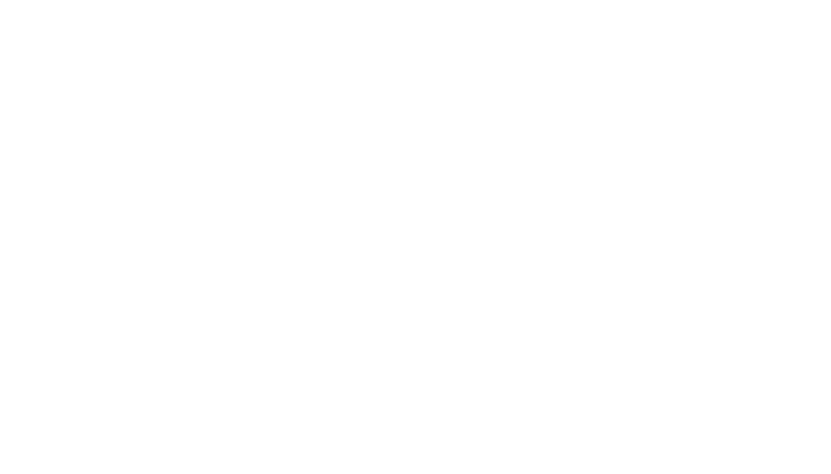
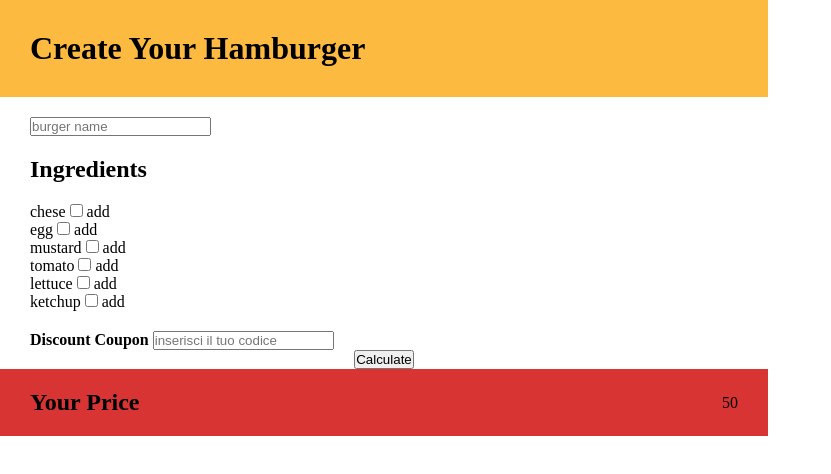
Before and after one commit to danielevergani/js-burger, a plain HTML site: page index.html in a window 1280 px wide. Shown: the whole page, without its empty margins (0-831 px from the left). Drawn offline with Linux system fonts and the light colour scheme.

Commit message:
struttura base fatta
iniziare con js

```diff
--- a/css/style.css
+++ b/css/style.css
@@ -0,0 +1,51 @@
+*{
+    margin: 0;
+    padding: 0;
+    box-sizing: border-box;
+}
+
+body{
+    width: 60%;
+}
+
+header{
+    background-color: #fcbb40;
+}
+
+header h1{
+    padding: 30px 0 30px 30px ;
+}
+
+#burger__name{
+    margin: 20px 0 20px 30px ;
+}
+
+#ingredients__calculate h2{
+    margin: 0 0 20px 30px;
+}
+
+#ingredients__calculate ul{
+    list-style: none;
+    margin-left: 30px;
+}
+
+.ingredient__name{
+    display: inline-block;
+}
+
+#ingredients__calculate h4{
+    display: inline-block;
+    margin: 20px 0 0 30px;
+}
+
+.button__container{
+    text-align: center;
+}
+
+#price__sect{
+    display: flex;
+    justify-content: space-between;
+    align-items: center;
+    padding: 20px 30px 20px 30px;
+    background-color: #d83434;
+}
--- a/index.html
+++ b/index.html
@@ -4,10 +4,61 @@
         <meta charset="UTF-8">
         <meta http-equiv="X-UA-Compatible" content="IE=edge">
         <meta name="viewport" content="width=device-width, initial-scale=1.0">
-        <title>Document</title>
+        <title>Create Your Hamburger</title>
         <link rel="stylesheet" href="css/style.css">
     </head>
     <body>
+        <header>
+            <h1>Create Your Hamburger</h1>
+        </header>
+
+        <main>
+            <section id="ingredients__calculate">
+                <input type="text" id="burger__name" placeholder="burger name" >
+
+                <h2>Ingredients</h2>
+                <ul>
+                    <li>
+                        <p class="ingredient__name">chese</p>
+                        <input type="checkbox" id="selection"> add
+                    </li>
+                    <li>
+                        <p class="ingredient__name">egg</p>
+                        <input type="checkbox" id="selection"> add
+                    </li>
+                    <li>
+                        <p class="ingredient__name">mustard</p>
+                        <input type="checkbox" id="selection"> add
+                    </li>
+                    <li>
+                        <p class="ingredient__name">tomato</p>
+                        <input type="checkbox" id="selection"> add
+                    </li>
+                    <li>
+                        <p class="ingredient__name">lettuce</p>
+                        <input type="checkbox" id="selection"> add
+                    </li>
+                    <li>
+                        <p class="ingredient__name">ketchup</p>
+                        <input type="checkbox" id="selection"> add
+                    </li>
+                </ul>
+
+                <div>
+                    <h4>Discount Coupon</h4>
+                    <input type="text" id="coupon__input" placeholder="inserisci il tuo codice">
+                </div>
+
+                <div class="button__container">
+                    <button id="calculate">Calculate</button>
+                </div>
+            </section>
+
+            <section id="price__sect">
+                <h2>Your Price</h2>
+                <div>50</div>
+            </section>
+        </main>
 
         <script src="js/script.js"></script>
     </body>
--- a/js/script.js
+++ b/js/script.js
@@ -0,0 +1,4 @@
+var burgerName = document.getElementById("burger__name");
+var calculate = document.getElementById("calculate");
+console.log(burgerName.value);
+console.log(calculate.value);
```
